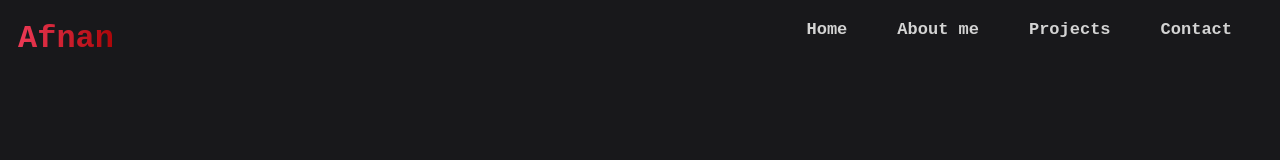
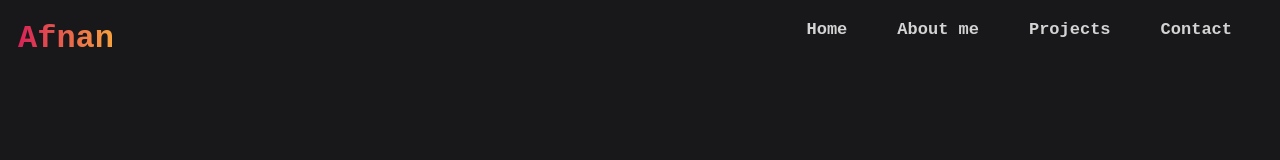
Before and after one commit to afnan007a/Portfolio-NextJS, a Next.js app: page / in a window 1280 px wide. Shown: the top 160 px of the page. Built offline with nearby package versions, Linux system fonts and the light colour scheme.

Commit message:
Update Home.module.css

```diff
--- a/styles/Home.module.css
+++ b/styles/Home.module.css
@@ -43,7 +43,7 @@
 
 .homebar a {
 
-  background: linear-gradient(to right, #f43f5e, #a40000);
+  background: linear-gradient(to right, #D4145A, #FBB03B);
   -webkit-background-clip: text;
   -webkit-text-fill-color: transparent;
   float: left;
```
